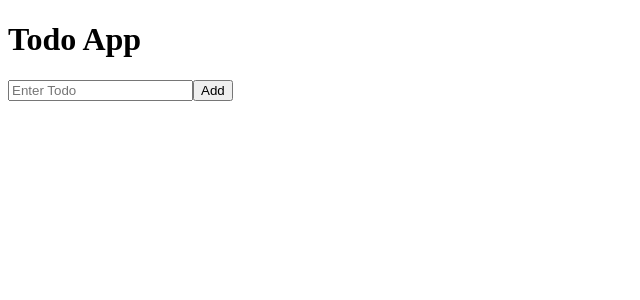
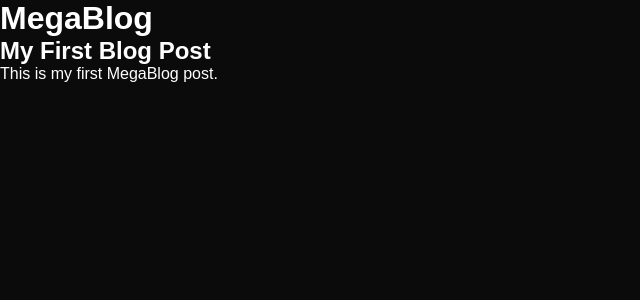
Before and after one commit to iqramanzoor-20/ReactTutorial, a React (Vite) app: page / in a window 1280 px wide. Shown: the top 300 px of the page, without its empty margins (0-640 px from the left). Built offline with nearby package versions, Linux system fonts and the light colour scheme.

Commit message:
add new files

```diff
--- a/src/App.jsx
+++ b/src/App.jsx
@@ -364,11 +364,26 @@
 
 // export default App;
 
-// 12
-import Todo from "./Component/Todo";
+// // 12
+// import Todo from "./Component/Todo";
+
+// function App() {
+//   return <Todo />;
+// }
+
+// export default App;
+
+// 13
+import PostCard from "./component/13PostCard";
 
 function App() {
-  return <Todo />;
+  return (
+    <div>
+      <h1>MegaBlog</h1>
+
+      <PostCard />
+    </div>
+  );
 }
 
 export default App;
--- /dev/null
+++ b/src/Component/13PostCard.jsx
@@ -0,0 +1,11 @@
+
+function PostCard() {
+  return (
+    <div>
+      <h2>My First Blog Post</h2>
+      <p>This is my first MegaBlog post.</p>
+    </div>
+  );
+}
+
+export default PostCard;
--- a/src/main.jsx
+++ b/src/main.jsx
@@ -94,17 +94,30 @@
 
 
 // 12
+
+// import { StrictMode } from "react";
+// import { createRoot } from "react-dom/client";
+// import { Provider } from "react-redux";
+
+// import App from "./App.jsx";
+// import { store } from "./store.jsx";
+
+// createRoot(document.getElementById("root")).render(
+//   <StrictMode>
+//     <Provider store={store}>
+//       <App />
+//     </Provider>
+//   </StrictMode>
+// );
+
+// 13
 import { StrictMode } from "react";
 import { createRoot } from "react-dom/client";
-import { Provider } from "react-redux";
-
+import "./index.css";
 import App from "./App.jsx";
-import { store } from "./store.jsx";
 
 createRoot(document.getElementById("root")).render(
   <StrictMode>
-    <Provider store={store}>
-      <App />
-    </Provider>
+    <App />
   </StrictMode>
 );
```
